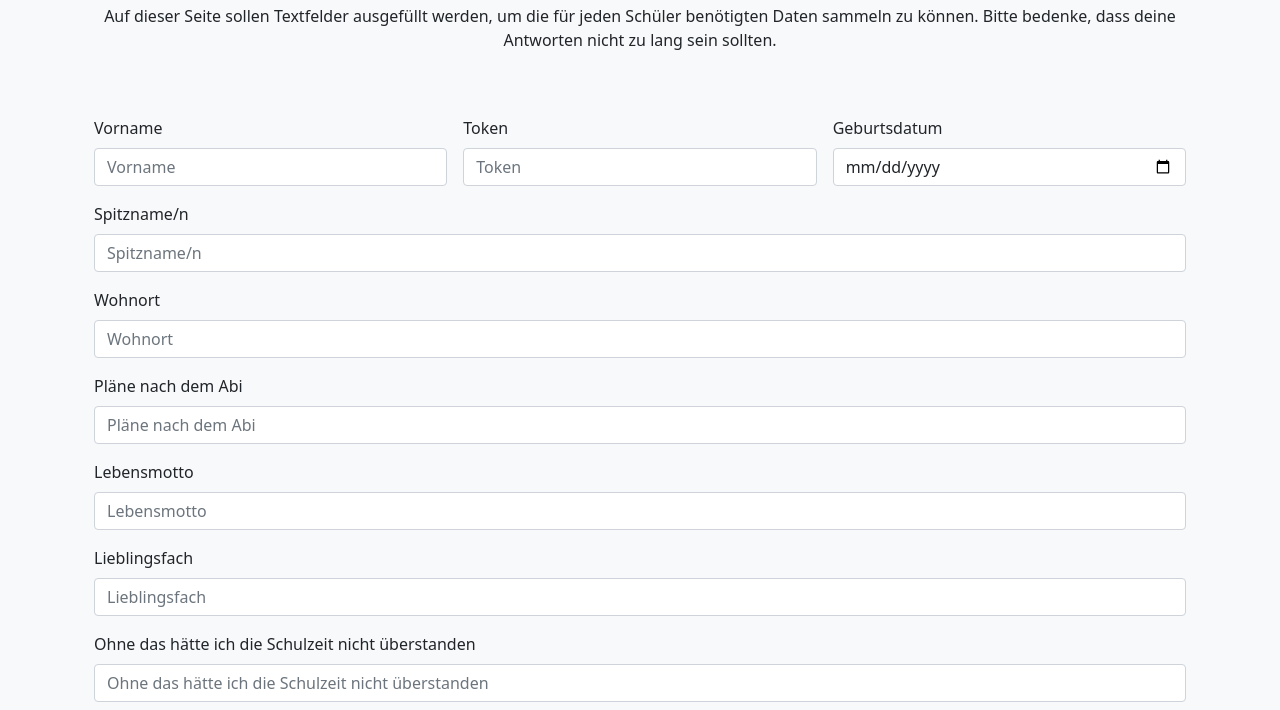
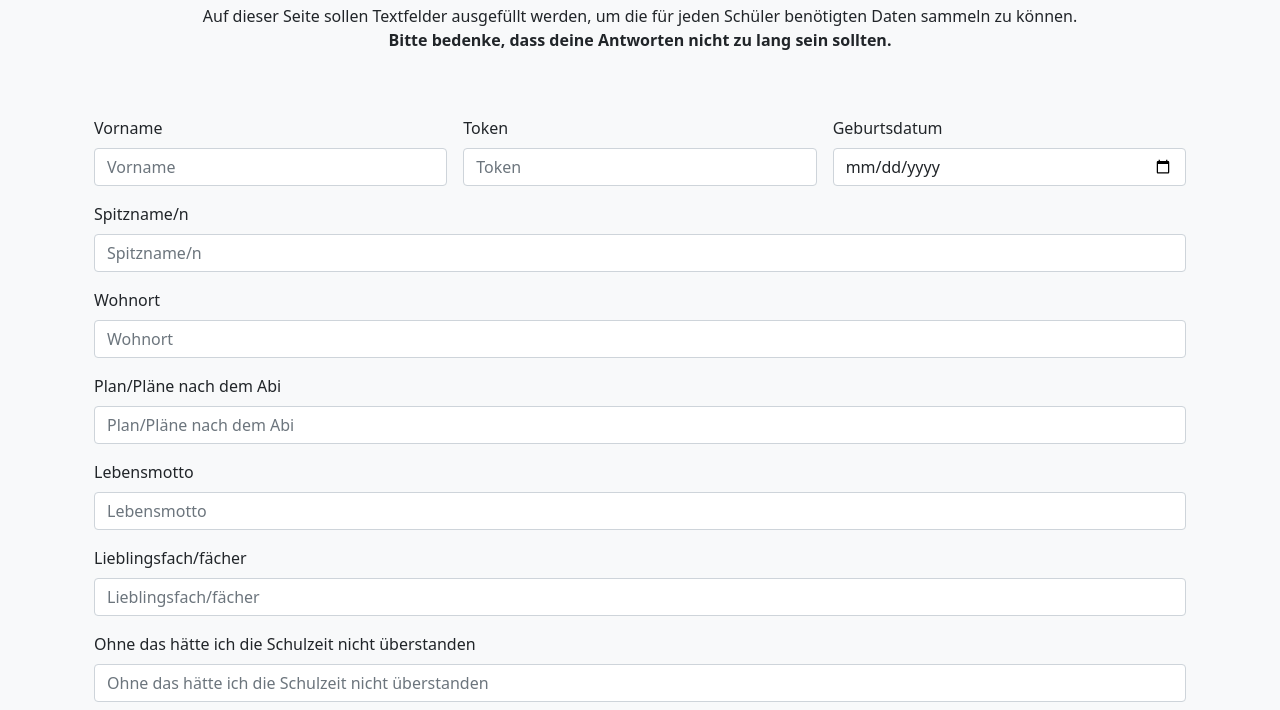
Before and after one commit to Luddifee/abizeitung-web, a plain HTML site: page public/index.html in a window 1280 px wide. Shown: the part 90-800 px from the top of the page. Drawn offline with nearby package versions, Linux system fonts and the light colour scheme.

Commit message:
general update

```diff
--- a/public/index.html
+++ b/public/index.html
@@ -18,7 +18,7 @@
             <div class="py-5 text-center">
                 <h2>Formular zur Abizeitung</h2>
                 <p id="title-text">Auf dieser Seite sollen Textfelder ausgefüllt werden, um die für jeden Schüler benötigten Daten
-                    sammeln zu können. Bitte bedenke, dass deine Antworten nicht zu lang sein sollten.</p>
+                    sammeln zu können.<br><b>Bitte bedenke, dass deine Antworten nicht zu lang sein sollten.</b></p>
             </div>
             <div class="container">
                 <form class="needs-validation" autocomplete="off" novalidate>
@@ -81,7 +81,7 @@
                 'error': true,
             },
             'plan': {
-                'hint': 'Pläne nach dem Abi',
+                'hint': 'Plan/Pläne nach dem Abi',
                 'error': false,
             },
             'motto': {
@@ -89,7 +89,7 @@
                 'error': false,
             },
             'lieblingsfach': {
-                'hint': 'Lieblingsfach',
+                'hint': 'Lieblingsfach/fächer',
                 'error': true,
             },
             'ohne-das': {
@@ -111,15 +111,15 @@
             },
             'zu-oft': {
                 'hint': 'Das sage ich zu oft',
-                'error': false,
+                'error': true,
             },
             'langweiliges-buch': {
                 'hint': 'Langweiligstes Buch aus der Schulzeit',
-                'error': false,
+                'error': true,
             },
             'abwesenheitsgrund': {
                 'hint': 'Häufigster Abwesenheitsgrund',
-                'error': false,
+                'error': true,
             },
             'gelernt': {
                 'hint': 'Das habe ich in meiner Schulzeit gelernt',
@@ -131,7 +131,7 @@
             },
             'tipplehrer': {
                 'hint': 'Mein Tipp an die Lehrer',
-                'error': false,
+                'error': true,
             },
             'ratschlag-schueler': {
                 'hint': 'Mein Ratschlag an die Schüler des Gympegs',
```
Also changed, not shown: 1 other file.
